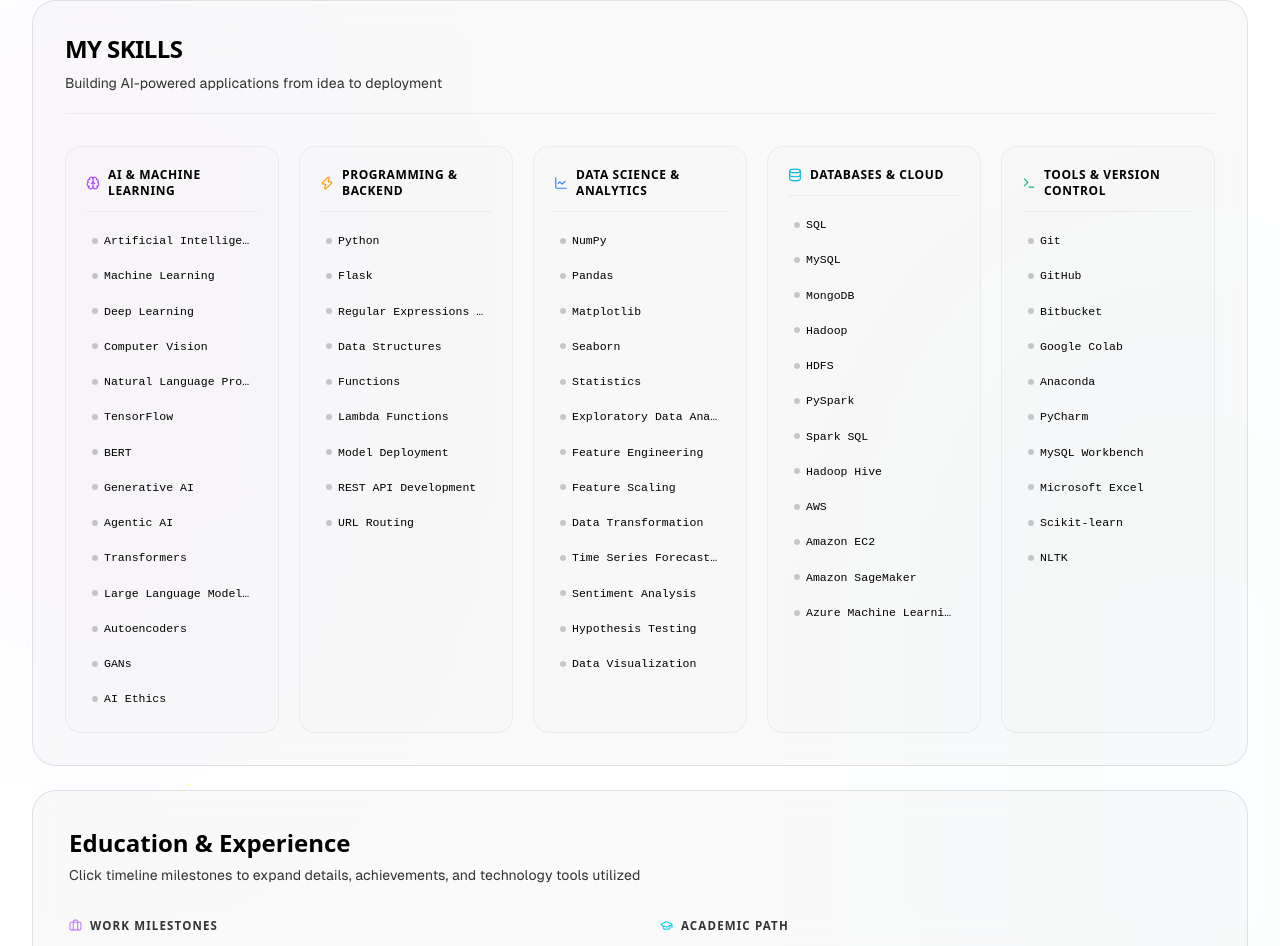
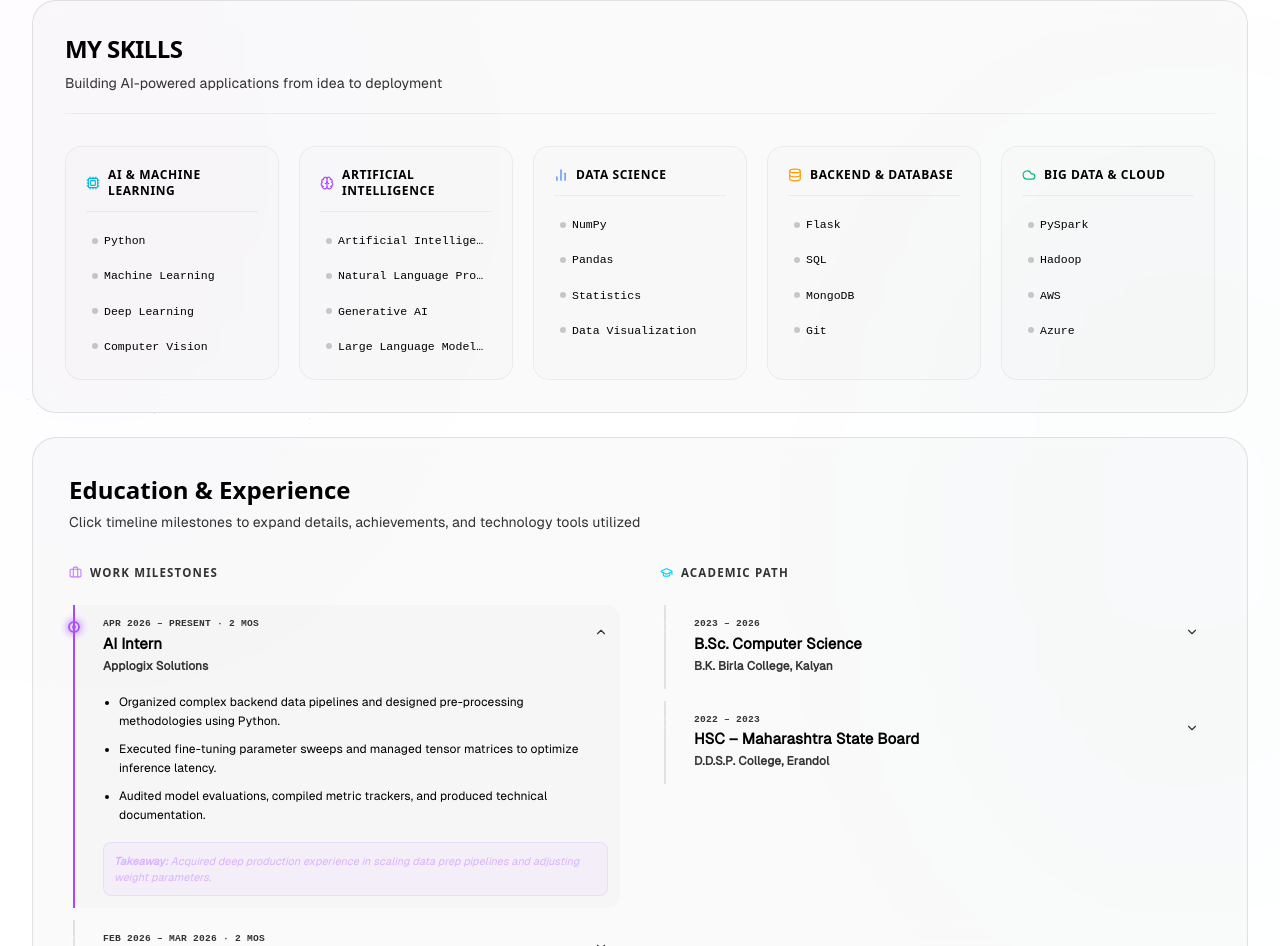
Before and after one commit to piyushlandge04/Portfolio.piyushlandge-, a React (Vite) app: page / in a window 1280 px wide. Shown: the part 1454-2400 px from the top of the page. Built offline with nearby package versions, Linux system fonts and the light colour scheme; no server answers; a web font is replaced by a local one.

Commit message:
Update Skills grid to simplified 20 items list with custom Lucide icons

```diff
--- a/src/WebPages/About.jsx
+++ b/src/WebPages/About.jsx
@@ -1,7 +1,7 @@
 import { useState } from 'react';
 import {
   GraduationCap, Briefcase, ChevronDown, ChevronUp, MapPin,
-  Sparkles, Brain, Zap, LineChart, Database, Terminal
+  Sparkles, Brain, Cpu, BarChart2, Database, Cloud
 } from 'lucide-react';
 
 
@@ -176,50 +176,28 @@
               {[
                 {
                   title: 'AI & Machine Learning',
-                  icon: <Brain size={14} className="text-purple-500" />,
-                  skills: [
-                    'Artificial Intelligence', 'Machine Learning', 'Deep Learning',
-                    'Computer Vision', 'Natural Language Processing (NLP)', 'TensorFlow',
-                    'BERT', 'Generative AI', 'Agentic AI', 'Transformers',
-                    'Large Language Models (LLMs)', 'Autoencoders', 'GANs', 'AI Ethics'
-                  ]
+                  icon: <Cpu size={14} className="text-cyan-500" />,
+                  skills: ['Python', 'Machine Learning', 'Deep Learning', 'Computer Vision']
                 },
                 {
-                  title: 'Programming & Backend',
-                  icon: <Zap size={14} className="text-amber-500" />,
-                  skills: [
-                    'Python', 'Flask', 'Regular Expressions (Regex)',
-                    'Data Structures', 'Functions', 'Lambda Functions',
-                    'Model Deployment', 'REST API Development', 'URL Routing'
-                  ]
+                  title: 'Artificial Intelligence',
+                  icon: <Brain size={14} className="text-purple-500" />,
+                  skills: ['Artificial Intelligence', 'Natural Language Processing (NLP)', 'Generative AI', 'Large Language Models (LLMs)']
                 },
                 {
-                  title: 'Data Science & Analytics',
-                  icon: <LineChart size={14} className="text-blue-500" />,
-                  skills: [
-                    'NumPy', 'Pandas', 'Matplotlib', 'Seaborn',
-                    'Statistics', 'Exploratory Data Analysis (EDA)', 'Feature Engineering',
-                    'Feature Scaling', 'Data Transformation', 'Time Series Forecasting',
-                    'Sentiment Analysis', 'Hypothesis Testing', 'Data Visualization'
-                  ]
+                  title: 'Data Science',
+                  icon: <BarChart2 size={14} className="text-blue-500" />,
+                  skills: ['NumPy', 'Pandas', 'Statistics', 'Data Visualization']
                 },
                 {
-                  title: 'Databases & Cloud',
-                  icon: <Database size={14} className="text-cyan-500" />,
-                  skills: [
-                    'SQL', 'MySQL', 'MongoDB', 'Hadoop', 'HDFS',
-                    'PySpark', 'Spark SQL', 'Hadoop Hive', 'AWS',
-                    'Amazon EC2', 'Amazon SageMaker', 'Azure Machine Learning'
-                  ]
+                  title: 'Backend & Database',
+                  icon: <Database size={14} className="text-amber-500" />,
+                  skills: ['Flask', 'SQL', 'MongoDB', 'Git']
                 },
                 {
-                  title: 'Tools & Version Control',
-                  icon: <Terminal size={14} className="text-emerald-500" />,
-                  skills: [
-                    'Git', 'GitHub', 'Bitbucket', 'Google Colab',
-                    'Anaconda', 'PyCharm', 'MySQL Workbench', 'Microsoft Excel',
-                    'Scikit-learn', 'NLTK'
-                  ]
+                  title: 'Big Data & Cloud',
+                  icon: <Cloud size={14} className="text-emerald-500" />,
+                  skills: ['PySpark', 'Hadoop', 'AWS', 'Azure']
                 }
               ].map((category, idx) => (
                 <div
```
